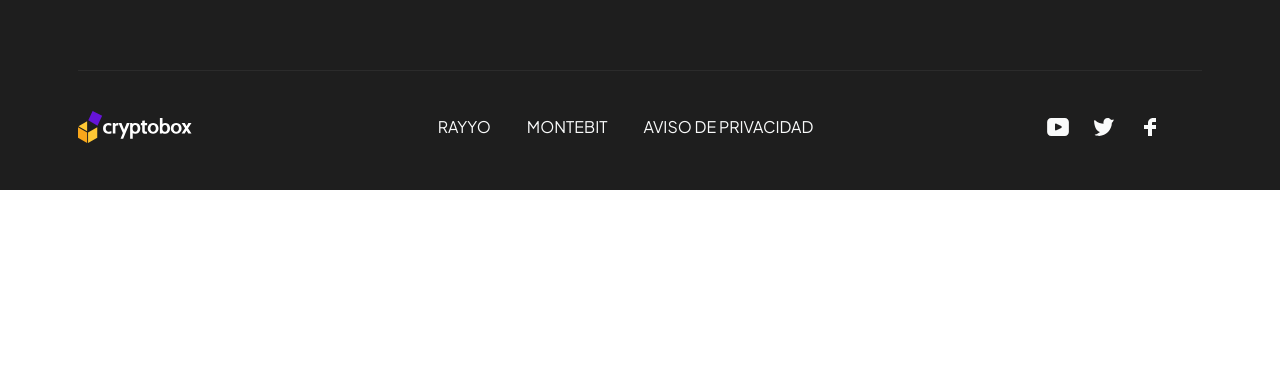
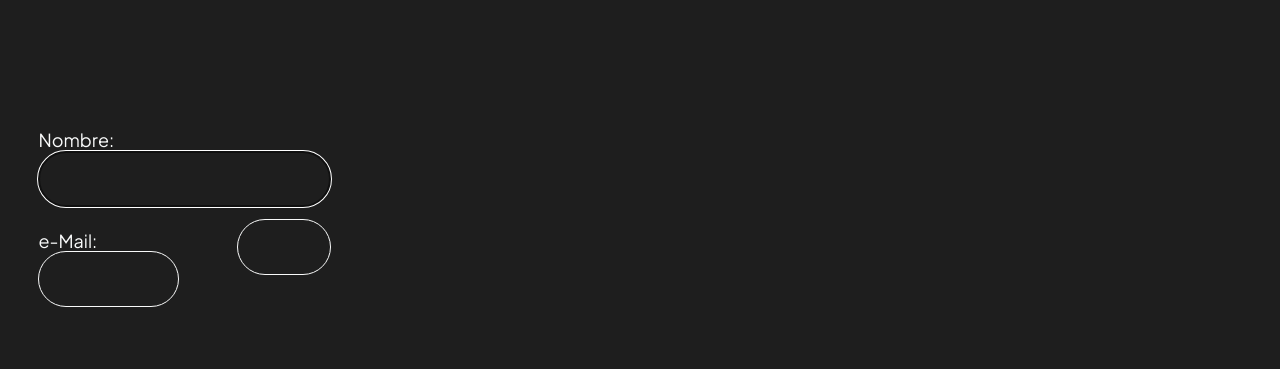
Before and after one commit to Lariicsa/mont-cryptobox, a Vue app: page / in a window 1280 px wide. Shown: the part 2426-2795 px from the top of the page. Before the commit the page ends 2616 px from the top, so only its background shows below. Built offline with nearby package versions, Linux system fonts and the light colour scheme.

Commit message:
Create form component

```diff
--- a/src/components/Form.vue
+++ b/src/components/Form.vue
@@ -0,0 +1,80 @@
+<template>
+  <transition name="formData">
+    <form @submit.prevent="updateAddress(userAddress)">
+      <div class="row">
+        <h4>{{ formTitle }}</h4>
+        <p>{{ textHelp }}</p>
+      </div>
+      <Inputfield
+        phName="Nombre:"
+        :autofocus="true"
+        name="nombre"
+        type="text"
+        v-model="userAddress.nombre"
+        typemsg="error"
+      >
+      </Inputfield>
+
+      <div class="row between">
+        <div class="row md">
+          <Inputfield
+            phName="e-Mail:"
+            type="email"
+            name="email"
+            v-model="userAddress.email"
+            typemsg="error"
+          />
+        </div>
+        <div class="row sm">
+          <div class="form__button" @click="close">
+            {{ btnCancel }}
+          </div>
+        </div>
+      </div>
+    </form>
+  </transition>
+</template>
+<script>
+import Inputfield from "@/components/InputField";
+export default {
+  name: "StoreForm",
+  props: [
+    "isShown",
+    "btnOk",
+    "btnCancel",
+    "formTitle",
+    "textHelp",
+    "showPhone",
+  ],
+
+  components: {
+    Inputfield,
+  },
+
+  data() {
+    return {
+      userAddress: {
+        nombre: "",
+        email: "",
+      },
+    };
+  },
+
+  methods: {
+    updateAddress(userAddress) {
+      const userDataForm = this.userAddress;
+      this.$store.dispatch("addUnregisteredAddress", {
+        shippingMethod: "Tienda",
+        storeId: 1,
+        nombre: userDataForm.nombre,
+        email: userDataForm.email,
+        phone: userDataForm.phone,
+        allowDelay: false,
+      });
+      setTimeout(() => {
+        this.$emit("close");
+      }, 500);
+    },
+  },
+};
+</script>
--- /dev/null
+++ b/src/components/InputField.vue
@@ -0,0 +1,62 @@
+<template>
+  <div class="textfield" :class="showError ? 'error' : ''">
+    <div class="textfield__title" v-if="titleLabel">{{ titleLabel }}</div>
+    <label :class="this.value && titleLabel == undefined ? 'filled' : ''" :for="name">{{ phName }}</label>
+    <input
+      :name="name"
+      :type="type"
+      :disabled="disabled"
+      :class="showError ? 'error' : 'hide'"
+      :placeholder="placeholder"
+      ref="input"
+      :value="value"
+      @input="updateValue()"
+      @keyup="onKeyUp()"
+      @keyup.enter="onKeyUpEnter()"
+      @blur="onBlur()"
+      :maxlength="maxlength"
+    />
+    <div :class="showError ? `textfield__${typemsg}` : 'hide'">
+      <slot></slot>
+    </div>
+  </div>
+</template>
+<script>
+export default {
+  name: "InputField",
+  props: [
+    "titleLabel",
+    "placeholder",
+    "type",
+    "typemsg",
+    "showError",
+    "errorLabel",
+    "value",
+    "name",
+    "disabled",
+    "phName",
+    "autofocus",
+    "maxlength"
+  ],
+  mounted() {
+    if (this.autofocus) this.$refs.input.focus();
+  },
+  methods: {
+    btnAdd() {
+      this.$emit("btnAdd");
+    },
+    updateValue() {
+      this.$emit("input", this.$refs.input.value);
+    },
+    onKeyUp() {
+      this.$emit("keyup");
+    },
+    onKeyUpEnter() {
+      this.$emit("keyupEnter");
+    },
+    onBlur() {
+      this.$emit("onBlur");
+    }
+  },
+};
+</script>
--- /dev/null
+++ b/src/scss/components/form.scss
@@ -0,0 +1,15 @@
+.form {
+  &__button {
+    background-color: transparent;
+    border: 0.1rem solid $white-neutral;
+    border-radius: $small-title-size;
+    padding: 0;
+    font-size: $regular-size;
+    color: $white-neutral;
+    font-weight: $regular;
+    text-indent: 2.4rem;
+    width: 100%;
+    height: 5.6rem;
+    position: relative;
+  }
+}
--- /dev/null
+++ b/src/scss/components/textfield.scss
@@ -0,0 +1,44 @@
+.textfield {
+  position: relative;
+  margin: 1.2rem 0;
+  width: 100%;
+  & > input {
+    background-color: transparent;
+    border: 0.1rem solid $white-neutral;
+    border-radius: $small-title-size;
+    padding: 0;
+    font-size: $regular-size;
+    color: $white-neutral;
+    font-weight: $regular;
+    text-indent: 2.4rem;
+    width: 100%;
+    height: 5.6rem;
+    position: relative;
+
+    &::placeholder,
+    .pholder {
+      font-size: $regular-size;
+      color: $neutral-silver;
+      font-weight: $regular;
+    }
+    &:focus {
+      border: 0.1rem solid $accent;
+      font-weight: $regular;
+    }
+  }
+
+  &__title {
+    font-size: $small-title-size;
+    line-height: $small-title-size + $global-padding;
+    font-weight: $semibold;
+  }
+}
+
+@keyframes spin {
+  0% {
+    transform: rotate(0deg);
+  }
+  100% {
+    transform: rotate(360deg);
+  }
+}
--- a/src/scss/index.scss
+++ b/src/scss/index.scss
@@ -14,10 +14,12 @@
 @import "components/cryptoprice.scss";
 @import "components/dropselect.scss";
 @import "components/footer.scss";
+@import "components/form.scss";
 @import "components/grid.scss";
 @import "components/header.scss";
 @import "components/heroimage.scss";
 @import "components/iconimage.scss";
 @import "components/maps.scss";
 @import "components/navigation.scss";
+@import "components/textfield.scss";
 @import "components/titles.scss";
--- a/src/views/HomeView.vue
+++ b/src/views/HomeView.vue
@@ -44,6 +44,9 @@
         <CardlistAction :dropdata="branchesData" @onClick="getBranchData"
       /></Maps>
     </div>
+    <div class="row between globalmargin">
+      <Form></Form>
+    </div>
     <Footer :items="footerItems" :social="footerSocial" />
   </div>
 </template>
@@ -54,6 +57,7 @@ import Cardlist from "@/components/CardList";
 import Commoncontent from "@/components/CommonContent";
 import Datitle from "@/components/Titles";
 import Footer from "@/components/Footer";
+import Form from "@/components/Form";
 import Grid from "@/components/Grid";
 import Header from "@/components/Header";
 import HeroImage from "@/components/HeroImage";
@@ -72,6 +76,7 @@ export default {
     Commoncontent,
     Datitle,
     Footer,
+    Form,
     Grid,
     Header,
     HeroImage,
```
